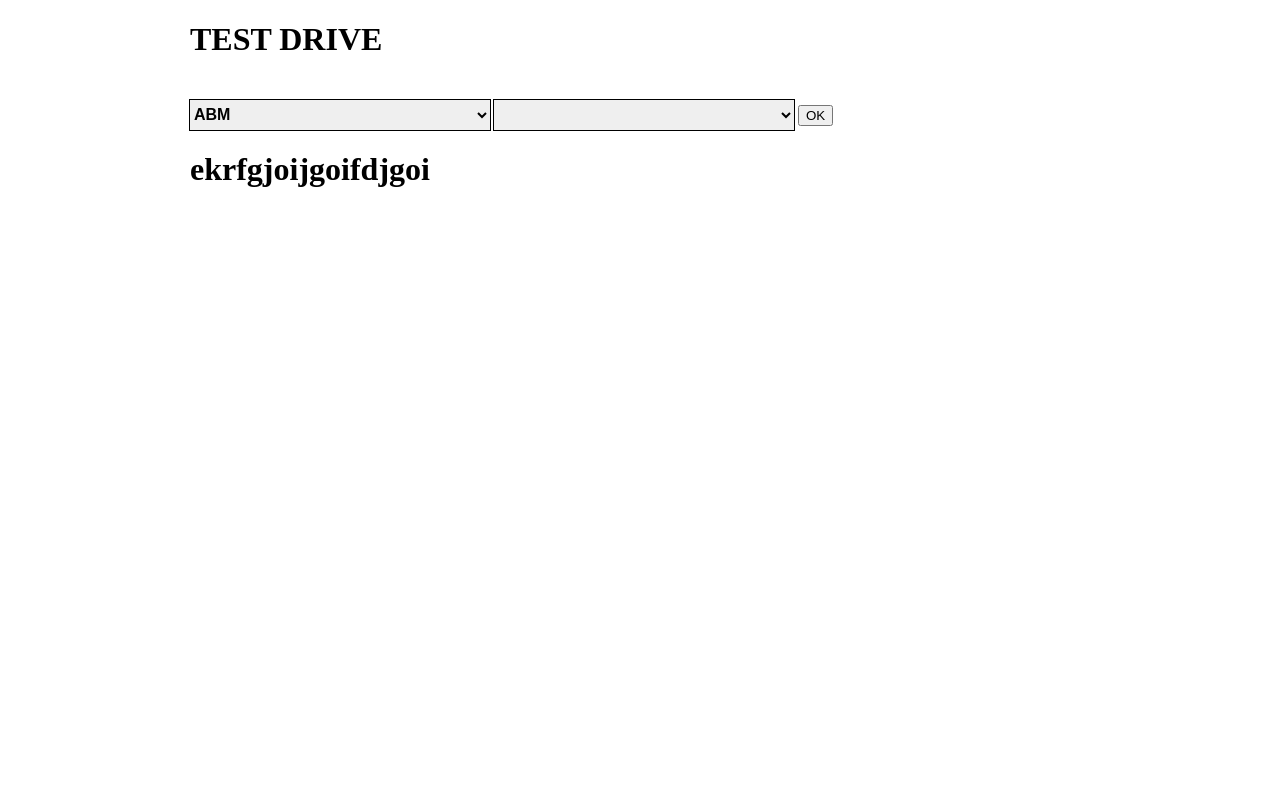
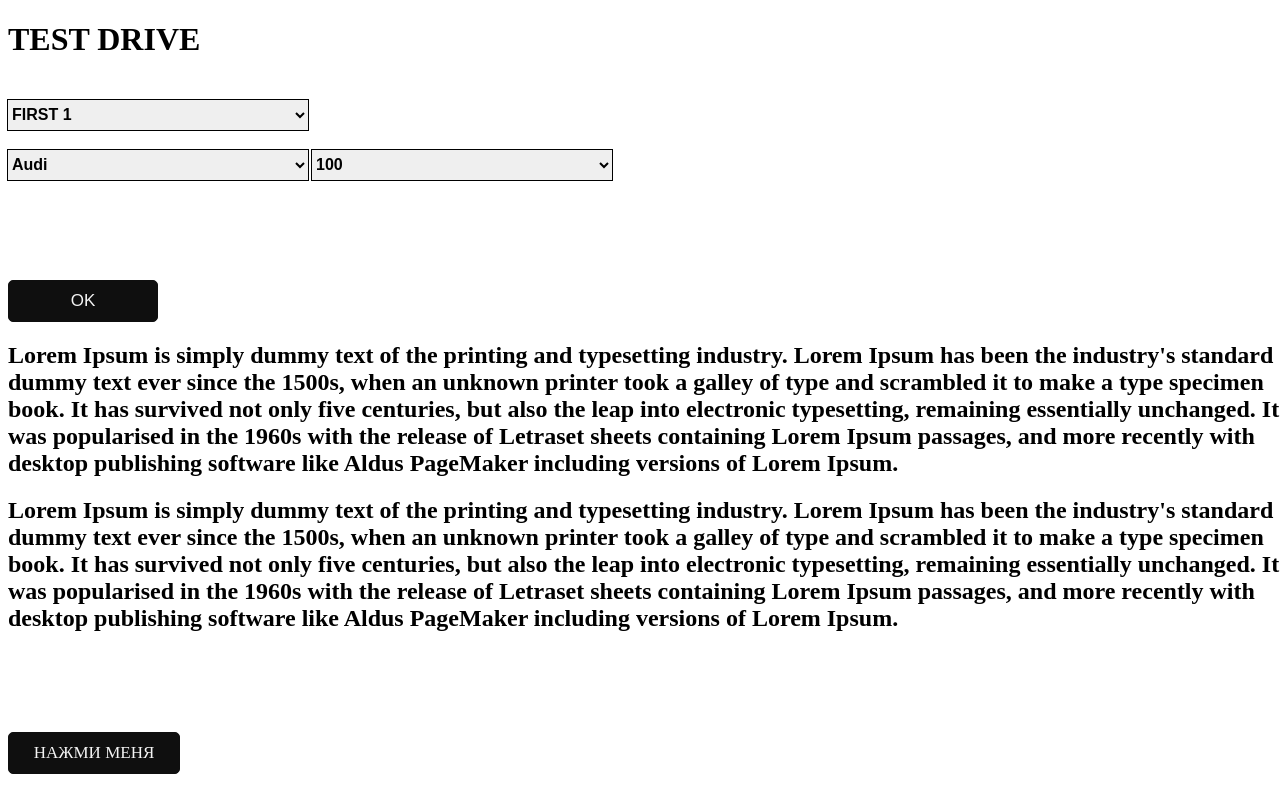
Before and after one commit to Harvester83/mysite, a PHP site: page /index.php in a window 1280 px wide. Run offline with PHP 8.4, Linux system fonts and the light colour scheme; lists and menus that the app fills with data are empty.

Commit message:
Тест вывод данных в поля зависемые друг от друга

```diff
--- a/templates/test3.php
+++ b/templates/test3.php
@@ -150,10 +150,11 @@
     <meta charset="utf-8">
     <style>
         .container {
-            width: 900px;
+            width: 1300px;
             margin: 0 auto;
         }
-        #car-brand, #car-model {
+
+        #car-brand, #car-model, #test {
             width: 300px;
             border: none;
             color: #000;
@@ -168,35 +169,52 @@
             padding: 0;
             margin: 0;
         }
+
+        button, .but {
+            display: block;
+            background: #0F0F0F;
+            width: 150px;
+            padding: 10px;
+            border: 1px solid #0F0F0F;
+            color: #f4f4f4;
+            font-size: 17px;
+            cursor: pointer;
+            margiN: 100px 0 0 0;
+            border-raDius: 5px;
+            text-decoration: none;
+            text-align: center;
+            text-transform: uppercase;
+        }
+
     </style>
 </head>
 <body>
 <div class="container">
 
-<!--
+    <!--
     <h5>
         <?php
-/*            echo "<pre>";
-                print_r(($cars[1]));
-            echo "</pre>";
-        */?>
+    /*            echo "<pre>";
+                    print_r(($cars[1]));
+                echo "</pre>";
+            */ ?>
     </h5>
 
-    <h5><?php /*print(($cars[1]['brand'])); */?></h5>
+    <h5><?php /*print(($cars[1]['brand'])); */ ?></h5>
 
     <div>
-        <?php /*$carIndificator = 5; */?>
+        <?php /*$carIndificator = 5; */ ?>
         <select id="car-brand">
-                <option><?php /*print(($cars[$carIndificator]['brand'])); */?></option>
+                <option><?php /*print(($cars[$carIndificator]['brand'])); */ ?></option>
         </select>
     </div>
 
     <!-- select models cars drom array-->
     <!--<div>
         <select id="car-brand">
-            <?php /*/* foreach ($cars[$carIndificator]['model'] as $models) { */?>
-                    <option><?php /*/*print $models; */?></option>
-                <?php /*}; */?>
+            <?php /*/* foreach ($cars[$carIndificator]['model'] as $models) { */ ?>
+                    <option><?php /*/*print $models; */ ?></option>
+                <?php /*}; */ ?>
         </select>
     </div>-->
 
@@ -207,15 +225,15 @@
             1: {
                 carBrand: 'ABM',
                 carModel: {
-                    1:'Volcan 150'
+                    1: 'Volcan 150'
                 }
             },
 
             2: {
                 carBrand: 'Acura',
                 carModel: {
-                    1:'ILX',
-                    2:'MDX'
+                    1: 'ILX',
+                    2: 'MDX'
                 }
             },
 
@@ -251,39 +269,59 @@
             }
         };
 
-        $(document).ready(function(){
+        $(document).ready(function () {
 
-            $('#car-brand option').eq(0).attr('selected', 'selected');
-            $('#car-brand').change(function(){
-                console.log($('#car-brand').val());
-                var num = ($(this).val())? $(this).val() : 1;
-                for (key in autos[num]['carModel']) {
-                    $('#car-model').append('<option value="'+ key +'">' + autos[num]['carModel'][key] + '</option>');
-                }
+            for (i in autos) {
+                $('#car-brand').append('<option value="' + i + '">' + autos[i]['carBrand'] + '</option>');
+            }
+
+            $('#car-brand option').eq(4).attr('selected', 'selected');
+
+            $('#car-brand').on('click', function (){
+                console.log($(this).attr('selected', 'selected'));
             });
 
-            for (i in autos) {
-                $('#car-brand').append('<option value="'+ i +'">' + autos[i]['carBrand'] + '</option>');
+
+            var num = 5;
+
+            for (key in autos[num]['carModel']) {
+                //$('#car-model option').remove();
+                $('#car-model').append('<option value="' + key + '">' + autos[num]['carModel'][key] + '</option>');
             }
-
-
-
-
-
         });
 
     </script>
+    <select id="test">
+        <option value="1">FIRST 1</option>
+        <option value="2">SECOND 2</option>
+        <option value="3">THIRD 3</option>
+        <option value="4">FOURTH 4</option>
+    </select>
+
+    <p class="mylist"></p>
 
     <select id="car-brand"></select>
 
     <select id="car-model"></select>
 
-    <button>
-        OK
-    </button>
+    <button>OK</button>
 
-    <h1>ekrfgjoijgoifdjgoi</h1>
+    <h2>Lorem Ipsum is simply dummy text of the printing and typesetting industry. Lorem Ipsum has been the industry's
+        standard dummy text ever since the 1500s, when an unknown printer took a galley of type and scrambled it to make
+        a type specimen book. It has survived not only five centuries, but also the leap into electronic typesetting,
+        remaining essentially unchanged. It was popularised in the 1960s with the release of Letraset sheets containing
+        Lorem Ipsum passages, and more recently with desktop publishing software like Aldus PageMaker including versions
+        of Lorem Ipsum.</h2>
 
+    <h2>Lorem Ipsum is simply dummy text of the printing and typesetting industry. Lorem Ipsum has been the industry's
+        standard dummy text ever since the 1500s, when an unknown printer took a galley of type and scrambled it to make
+        a type specimen book. It has survived not only five centuries, but also the leap into electronic typesetting,
+        remaining essentially unchanged. It was popularised in the 1960s with the release of Letraset sheets containing
+        Lorem Ipsum passages, and more recently with desktop publishing software like Aldus PageMaker including versions
+        of Lorem Ipsum.</h2>
+
+
+    <a class="but" href="#">Нажми меня</a>
 
 </div>
 </body>
```
